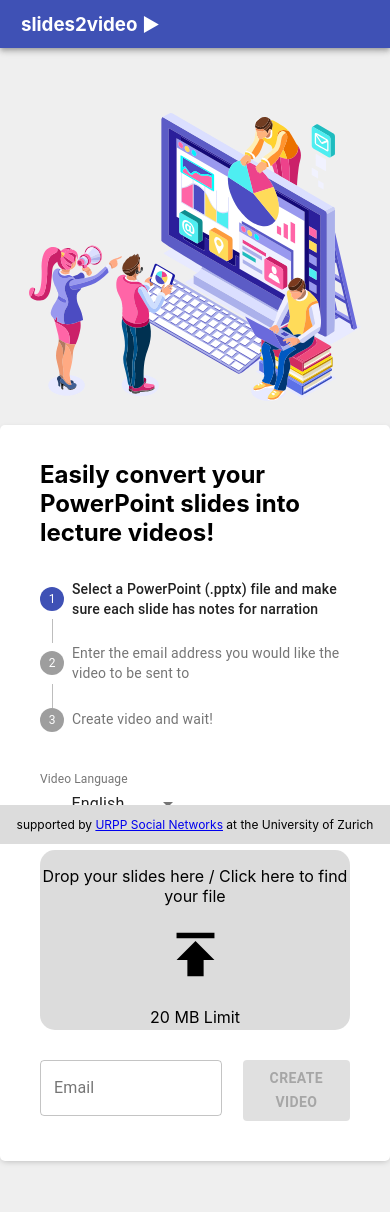
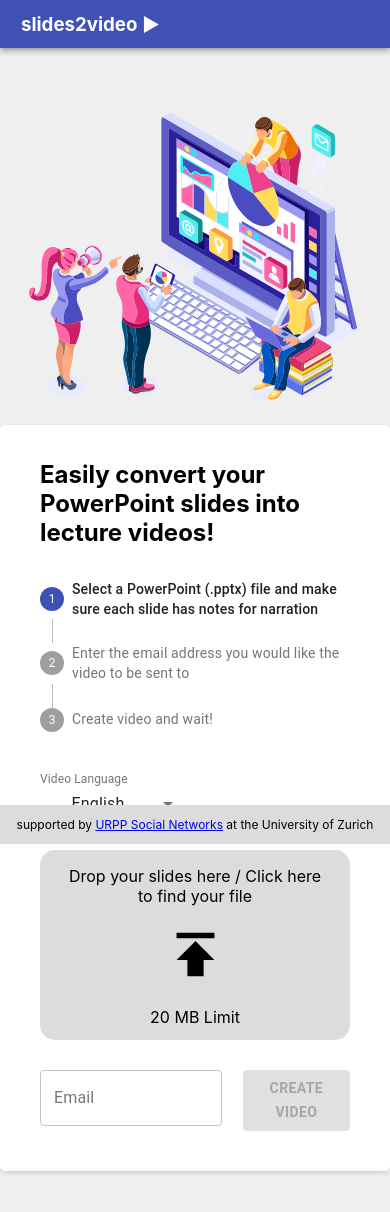
Before and after one commit to taylor-mccants/slides2video, a React (Create React App) app: page / in a window 390 px wide. Shown: the top 1212 px of the page. Built offline with nearby package versions, Linux system fonts and the light colour scheme.

Commit message:
Modify drop box to look better on mobile

```diff
--- a/src/components/DropBox.js
+++ b/src/components/DropBox.js
@@ -5,7 +5,7 @@ import FileList from "./FileList";
 
 export const ShadowBox = styled.div`
    width: 100%;
-   height: 180px;
+   height: 190px;
    margin: 30px 0;
    position: relative;
    border-radius: 15px;
@@ -134,7 +134,7 @@ class DropBox extends Component {
                 {this.props.files && this.props.files.length > 0 ? (
                     <FileList files={this.props.files}/>
                 ) : (
-                    <div>
+                    <div style={{padding: "0px 20px"}}>
                         <p>Drop your slides here / Click here to find your file</p>
                         <PublishIcon style={{fontSize: "65px", display: "inline-block"}}/>
                         <p>20 MB Limit</p>
```
